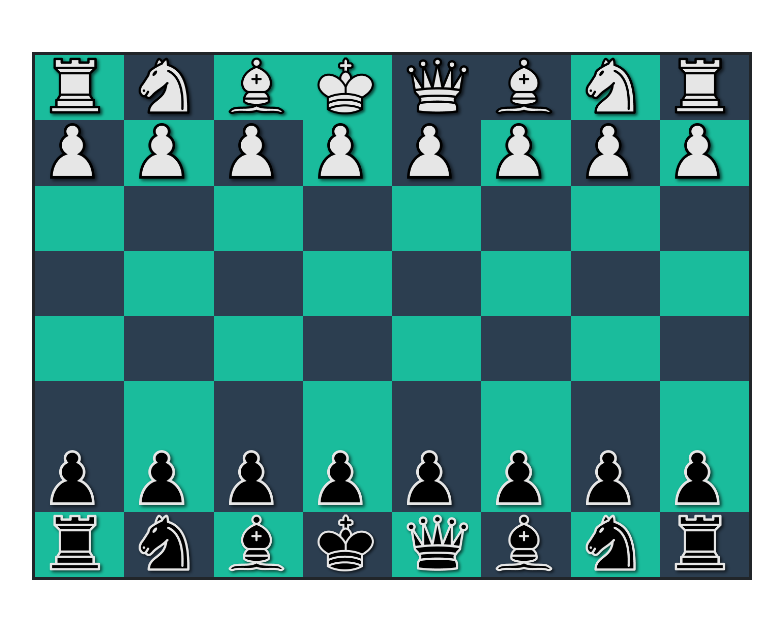
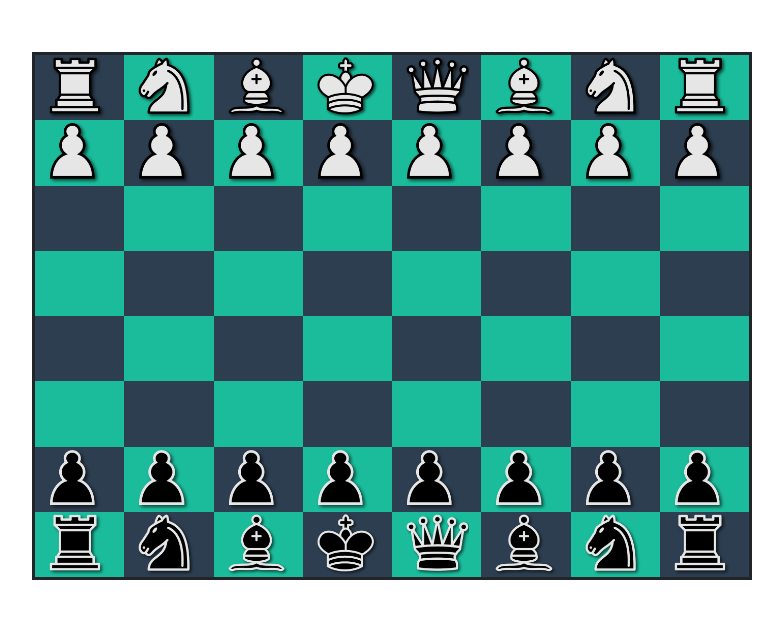
Before and after one commit to mx79/nambot, a Flask app: template templates/chess_game.html in a window 1280 px wide. Shown: the part 104-724 px from the top of the page, without its empty margins (248-1031 px from the left). Run offline with Flask 2, Linux system fonts and the light colour scheme; the template is opened without the code that fills it, so the values that code supplies are empty; the visitor is signed in with stand-in values (Sample User, id 1); parts of the project's set-up code (start-up, migrations or seed data) failed here and were passed over; some libraries are stand-ins or nearby versions.

Commit message:
avancées sur le jeu d'échecs

```diff
--- a/templates/chess_game.html
+++ b/templates/chess_game.html
@@ -113,17 +113,17 @@
                 <div class="container border border-dark border-3"
                      style="margin-top: 60px;max-width: 720px;max-height: 720px" id="chess-container">
                     <div class="row">
-                        <div class="col bg-primary d-flex justify-content-center" id="h1">
+                        <div class="col bg-secondary d-flex justify-content-center" id="h1">
                             <img class="card-img" onclick="checkPossibleMoveForThisPiece(this, '{{ game_id }}')"
                                  src="{{ url_for('static', filename='./assets/img/chess/256px/white_rook.png') }}"
                                  alt="white_rook">
                         </div>
-                        <div class="col bg-secondary d-flex justify-content-center" id="g1">
+                        <div class="col bg-primary d-flex justify-content-center" id="g1">
                             <img class="card-img" onclick="checkPossibleMoveForThisPiece(this, '{{ game_id }}')"
                                  src="{{ url_for('static', filename='./assets/img/chess/256px/white_knight.png') }}"
                                  alt="white_knight">
                         </div>
-                        <div class="col bg-primary d-flex justify-content-center" id="f1">
+                        <div class="col bg-secondary d-flex justify-content-center" id="f1">
                             <img class="card-img" onclick="checkPossibleMoveForThisPiece(this, '{{ game_id }}')"
                                  src="{{ url_for('static', filename='./assets/img/chess/256px/white_bishop.png') }}"
                                  alt="white_bishop">
@@ -138,196 +138,196 @@
                                  src="{{ url_for('static', filename='./assets/img/chess/256px/white_queen.png') }}"
                                  alt="white_queen">
                         </div>
-                        <div class="col bg-secondary d-flex justify-content-center" id="c1">
+                        <div class="col bg-primary d-flex justify-content-center" id="c1">
                             <img class="card-img" onclick="checkPossibleMoveForThisPiece(this, '{{ game_id }}')"
                                  src="{{ url_for('static', filename='./assets/img/chess/256px/white_bishop.png') }}"
                                  alt="white_bishop">
                         </div>
-                        <div class="col bg-primary d-flex justify-content-center" id="b1">
+                        <div class="col bg-secondary d-flex justify-content-center" id="b1">
                             <img class="card-img" onclick="checkPossibleMoveForThisPiece(this, '{{ game_id }}')"
                                  src="{{ url_for('static', filename='./assets/img/chess/256px/white_knight.png') }}"
                                  alt="white_knight">
                         </div>
-                        <div class="col bg-secondary d-flex justify-content-center" id="a1">
+                        <div class="col bg-primary d-flex justify-content-center" id="a1">
                             <img class="card-img" onclick="checkPossibleMoveForThisPiece(this, '{{ game_id }}')"
                                  src="{{ url_for('static', filename='./assets/img/chess/256px/white_rook.png') }}"
                                  alt="white_rook">
                         </div>
                     </div>
                     <div class="row">
-                        <div class="col bg-secondary d-flex justify-content-center" id="h2">
+                        <div class="col bg-primary d-flex justify-content-center" id="h2">
                             <img class="card-img" onclick="checkPossibleMoveForThisPiece(this, '{{ game_id }}')"
                                  src="{{ url_for('static', filename='./assets/img/chess/256px/white_pawn.png') }}"
                                  alt="white_pawn">
                         </div>
-                        <div class="col bg-primary d-flex justify-content-center" id="g2">
+                        <div class="col bg-secondary d-flex justify-content-center" id="g2">
                             <img class="card-img" onclick="checkPossibleMoveForThisPiece(this, '{{ game_id }}')"
                                  src="{{ url_for('static', filename='./assets/img/chess/256px/white_pawn.png') }}"
                                  alt="white_pawn">
                         </div>
-                        <div class="col bg-secondary d-flex justify-content-center" id="f2">
+                        <div class="col bg-primary d-flex justify-content-center" id="f2">
                             <img class="card-img" onclick="checkPossibleMoveForThisPiece(this, '{{ game_id }}')"
                                  src="{{ url_for('static', filename='./assets/img/chess/256px/white_pawn.png') }}"
                                  alt="white_pawn">
                         </div>
-                        <div class="col bg-primary d-flex justify-content-center" id="e2">
+                        <div class="col bg-secondary d-flex justify-content-center" id="e2">
                             <img class="card-img" onclick="checkPossibleMoveForThisPiece(this, '{{ game_id }}')"
                                  src="{{ url_for('static', filename='./assets/img/chess/256px/white_pawn.png') }}"
                                  alt="white_pawn">
                         </div>
-                        <div class="col bg-secondary d-flex justify-content-center" id="d2">
+                        <div class="col bg-primary d-flex justify-content-center" id="d2">
                             <img class="card-img" onclick="checkPossibleMoveForThisPiece(this, '{{ game_id }}')"
                                  src="{{ url_for('static', filename='./assets/img/chess/256px/white_pawn.png') }}"
                                  alt="white_pawn">
                         </div>
-                        <div class="col bg-primary d-flex justify-content-center" id="c2">
+                        <div class="col bg-secondary d-flex justify-content-center" id="c2">
                             <img class="card-img" onclick="checkPossibleMoveForThisPiece(this, '{{ game_id }}')"
                                  src="{{ url_for('static', filename='./assets/img/chess/256px/white_pawn.png') }}"
                                  alt="white_pawn">
                         </div>
-                        <div class="col bg-secondary d-flex justify-content-center" id="b2">
+                        <div class="col bg-primary d-flex justify-content-center" id="b2">
                             <img class="card-img" onclick="checkPossibleMoveForThisPiece(this, '{{ game_id }}')"
                                  src="{{ url_for('static', filename='./assets/img/chess/256px/white_pawn.png') }}"
                                  alt="white_pawn">
                         </div>
-                        <div class="col bg-primary d-flex justify-content-center" id="a2">
+                        <div class="col bg-secondary d-flex justify-content-center" id="a2">
                             <img class="card-img" onclick="checkPossibleMoveForThisPiece(this, '{{ game_id }}')"
                                  src="{{ url_for('static', filename='./assets/img/chess/256px/white_pawn.png') }}"
                                  alt="white_pawn">
                         </div>
                     </div>
                     <div class="row">
-                        <div class="col bg-primary d-flex justify-content-center" id="h3">
+                        <div class="col bg-secondary d-flex justify-content-center" id="h3">
                             <img class="card-img" src="{{ url_for('static', filename='./assets/img/chess/empty.png') }}"
                                  alt="empty">
                         </div>
-                        <div class="col bg-secondary d-flex justify-content-center" id="g3">
+                        <div class="col bg-primary d-flex justify-content-center" id="g3">
                             <img class="card-img" src="{{ url_for('static', filename='./assets/img/chess/empty.png') }}"
                                  alt="empty">
                         </div>
-                        <div class="col bg-primary d-flex justify-content-center" id="f3">
+                        <div class="col bg-secondary d-flex justify-content-center" id="f3">
                             <img class="card-img" src="{{ url_for('static', filename='./assets/img/chess/empty.png') }}"
                                  alt="empty">
                         </div>
-                        <div class="col bg-secondary d-flex justify-content-center" id="e3">
+                        <div class="col bg-primary d-flex justify-content-center" id="e3">
                             <img class="card-img" src="{{ url_for('static', filename='./assets/img/chess/empty.png') }}"
                                  alt="empty">
                         </div>
-                        <div class="col bg-primary d-flex justify-content-center" id="d3">
+                        <div class="col bg-secondary d-flex justify-content-center" id="d3">
                             <img class="card-img" src="{{ url_for('static', filename='./assets/img/chess/empty.png') }}"
                                  alt="empty">
                         </div>
-                        <div class="col bg-secondary d-flex justify-content-center" id="c3">
+                        <div class="col bg-primary d-flex justify-content-center" id="c3">
                             <img class="card-img" src="{{ url_for('static', filename='./assets/img/chess/empty.png') }}"
                                  alt="empty">
                         </div>
-                        <div class="col bg-primary d-flex justify-content-center" id="b3">
+                        <div class="col bg-secondary d-flex justify-content-center" id="b3">
                             <img class="card-img" src="{{ url_for('static', filename='./assets/img/chess/empty.png') }}"
                                  alt="empty">
                         </div>
-                        <div class="col bg-secondary d-flex justify-content-center" id="a3">
+                        <div class="col bg-primary d-flex justify-content-center" id="a3">
                             <img class="card-img" src="{{ url_for('static', filename='./assets/img/chess/empty.png') }}"
                                  alt="empty">
                         </div>
                     </div>
                     <div class="row">
-                        <div class="col bg-secondary d-flex justify-content-center" id="h4">
+                        <div class="col bg-primary justify-content-center" id="h4">
                             <img class="card-img" src="{{ url_for('static', filename='./assets/img/chess/empty.png') }}"
                                  alt="empty">
                         </div>
-                        <div class="col bg-primary d-flex justify-content-center" id="g4">
+                        <div class="col bg-secondary d-flex justify-content-center" id="g4">
                             <img class="card-img" src="{{ url_for('static', filename='./assets/img/chess/empty.png') }}"
                                  alt="empty">
                         </div>
-                        <div class="col bg-secondary d-flex justify-content-center" id="f4">
+                        <div class="col bg-primary d-flex justify-content-center" id="f4">
                             <img class="card-img" src="{{ url_for('static', filename='./assets/img/chess/empty.png') }}"
                                  alt="empty">
                         </div>
-                        <div class="col bg-primary d-flex justify-content-center" id="e4">
+                        <div class="col bg-secondary d-flex justify-content-center" id="e4">
                             <img class="card-img" src="{{ url_for('static', filename='./assets/img/chess/empty.png') }}"
                                  alt="empty">
                         </div>
-                        <div class="col bg-secondary d-flex justify-content-center" id="d4">
+                        <div class="col bg-primary d-flex justify-content-center" id="d4">
                             <img class="card-img" src="{{ url_for('static', filename='./assets/img/chess/empty.png') }}"
                                  alt="empty">
                         </div>
-                        <div class="col bg-primary d-flex justify-content-center" id="c4">
+                        <div class="col bg-secondary d-flex justify-content-center" id="c4">
                             <img class="card-img" src="{{ url_for('static', filename='./assets/img/chess/empty.png') }}"
                                  alt="empty">
                         </div>
-                        <div class="col bg-secondary d-flex justify-content-center" id="b4">
+                        <div class="col bg-primary d-flex justify-content-center" id="b4">
                             <img class="card-img" src="{{ url_for('static', filename='./assets/img/chess/empty.png') }}"
                                  alt="empty">
                         </div>
-                        <div class="col bg-primary d-flex justify-content-center" id="a4">
+                        <div class="col bg-secondary d-flex justify-content-center" id="a4">
                             <img class="card-img" src="{{ url_for('static', filename='./assets/img/chess/empty.png') }}"
                                  alt="empty">
                         </div>
                     </div>
                     <div class="row">
-                        <div class="col bg-primary d-flex justify-content-center" id="h5">
+                        <div class="col bg-secondary d-flex justify-content-center" id="h5">
                             <img class="card-img" src="{{ url_for('static', filename='./assets/img/chess/empty.png') }}"
                                  alt="empty">
                         </div>
-                        <div class="col bg-secondary d-flex justify-content-center" id="g5">
+                        <div class="col bg-primary d-flex justify-content-center" id="g5">
                             <img class="card-img" src="{{ url_for('static', filename='./assets/img/chess/empty.png') }}"
                                  alt="empty">
                         </div>
-                        <div class="col bg-primary d-flex justify-content-center" id="f5">
+                        <div class="col bg-secondary d-flex justify-content-center" id="f5">
                             <img class="card-img" src="{{ url_for('static', filename='./assets/img/chess/empty.png') }}"
                                  alt="empty">
                         </div>
-                        <div class="col bg-secondary d-flex justify-content-center" id="e5">
+                        <div class="col bg-primary d-flex justify-content-center" id="e5">
                             <img class="card-img" src="{{ url_for('static', filename='./assets/img/chess/empty.png') }}"
                                  alt="empty">
                         </div>
-                        <div class="col bg-primary d-flex justify-content-center" id="d5">
+                        <div class="col bg-secondary justify-content-center" id="d5">
                             <img class="card-img" src="{{ url_for('static', filename='./assets/img/chess/empty.png') }}"
                                  alt="empty">
                         </div>
-                        <div class="col bg-secondary d-flex justify-content-center" id="c5">
+                        <div class="col bg-primary d-flex justify-content-center" id="c5">
                             <img class="card-img" src="{{ url_for('static', filename='./assets/img/chess/empty.png') }}"
                                  alt="empty">
                         </div>
-                        <div class="col bg-primary d-flex justify-content-center" id="b5">
+                        <div class="col bg-secondary d-flex justify-content-center" id="b5">
                             <img class="card-img" src="{{ url_for('static', filename='./assets/img/chess/empty.png') }}"
                                  alt="empty">
                         </div>
-                        <div class="col bg-secondary d-flex justify-content-center" id="a5">
+                        <div class="col bg-primary d-flex justify-content-center" id="a5">
                             <img class="card-img" src="{{ url_for('static', filename='./assets/img/chess/empty.png') }}"
                                  alt="empty">
                         </div>
                     </div>
                     <div class="row">
-                        <div class="col bg-secondary d-flex justify-content-center" id="h6">
+                        <div class="col bg-primary d-flex justify-content-center" id="h6">
                             <img class="card-img" src="{{ url_for('static', filename='./assets/img/chess/empty.png') }}"
                                  alt="empty">
                         </div>
-                        <div class="col bg-primary d-flex justify-content-center" id="g6">
+                        <div class="col bg-secondary d-flex justify-content-center" id="g6">
                             <img class="card-img" src="{{ url_for('static', filename='./assets/img/chess/empty.png') }}"
                                  alt="empty">
                         </div>
-                        <div class="col bg-secondary d-flex justify-content-center" id="f6">
+                        <div class="col bg-primary d-flex justify-content-center" id="f6">
                             <img class="card-img" src="{{ url_for('static', filename='./assets/img/chess/empty.png') }}"
                                  alt="empty">
                         </div>
-                        <div class="col bg-primary d-flex justify-content-center" id="e6">
+                        <div class="col bg-secondary d-flex justify-content-center" id="e6">
                             <img class="card-img" src="{{ url_for('static', filename='./assets/img/chess/empty.png') }}"
                                  alt="empty">
                         </div>
-                        <div class="col bg-secondary d-flex justify-content-center" id="d6">
+                        <div class="col bg-primary d-flex justify-content-center" id="d6">
                             <img class="card-img" src="{{ url_for('static', filename='./assets/img/chess/empty.png') }}"
                                  alt="empty">
                         </div>
-                        <div class="col bg-primary d-flex justify-content-center" id="c6">
+                        <div class="col bg-secondary d-flex justify-content-center" id="c6">
                             <img class="card-img" src="{{ url_for('static', filename='./assets/img/chess/empty.png') }}"
                                  alt="empty">
                         </div>
-                        <div class="col bg-secondary d-flex justify-content-center" id="b6">
+                        <div class="col bg-primary d-flex justify-content-center" id="b6">
                             <img class="card-img" src="{{ url_for('static', filename='./assets/img/chess/empty.png') }}"
                                  alt="empty">
                         </div>
-                        <div class="col bg-primary d-flex justify-content-center" id="a6">
+                        <div class="col bg-secondary d-flex justify-content-center" id="a6">
                             <img class="card-img" src="{{ url_for('static', filename='./assets/img/chess/empty.png') }}"
                                  alt="empty">
                         </div>
```
